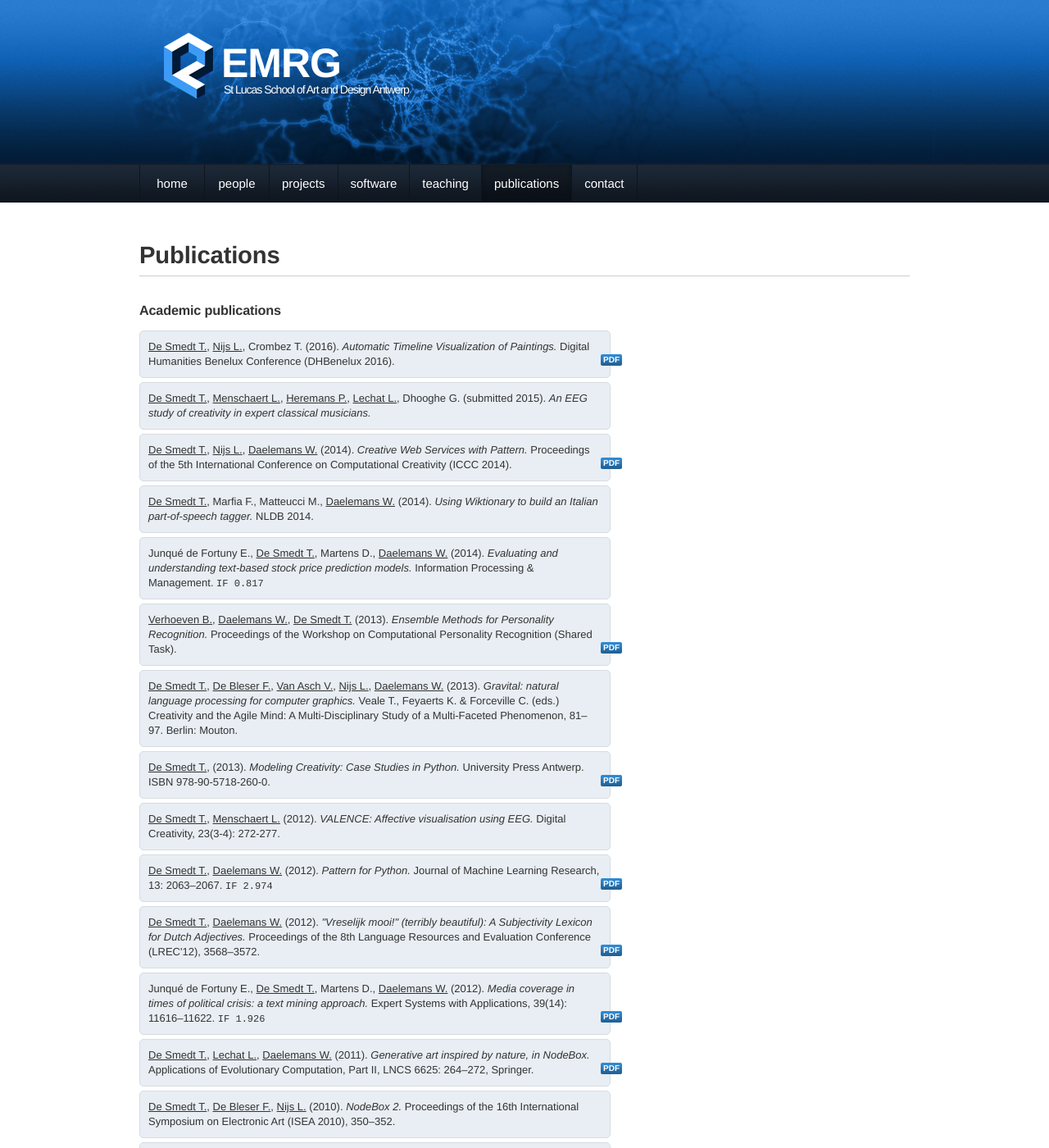
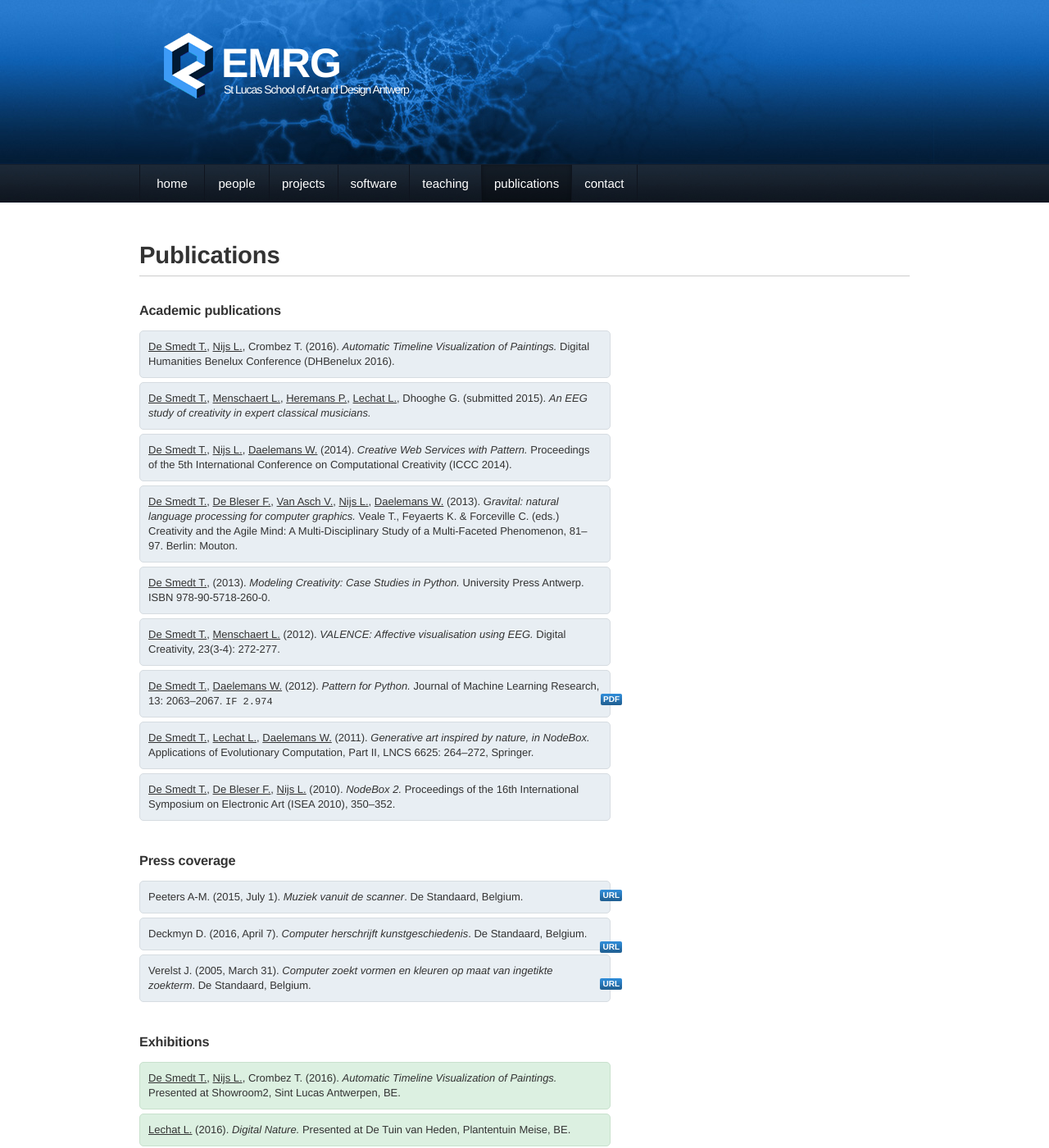
Before and after one commit to nodebox/emrg.be, a Jekyll site: the page built from publications/index.md, in a window 1280 px wide and 1400 px high. Shown: the whole window at 82% size. Built offline with Jekyll 4.4.1, drawn with Linux system fonts in a browser that asks for light colours; nearby versions of some CDN libraries; comment, search, counter and statistics services are not loaded; some of the changed text lies outside the part shown.

Commit message:
Update index.md

```diff
--- a/publications/index.md
+++ b/publications/index.md
@@ -14,7 +14,6 @@ title: Publications
 	(2016).
 	<cite>Automatic Timeline Visualization of Paintings.</cite>
 	Digital Humanities Benelux Conference (DHBenelux 2016).
-	<a href="http://www.dhbenelux.org/wp-content/uploads/2016/05/22_DeSmedt-etal_FinalAbstract_DHBenelux2016_short.pdf" class="attachment">PDF</a>
 </div>
 
 <div class="publication box">
@@ -34,38 +33,6 @@ title: Publications
 	(2014).
 	<cite>Creative Web Services with Pattern.</cite>
 	Proceedings of the 5th International Conference on Computational Creativity (ICCC 2014).
-	<a href="http://computationalcreativity.net/iccc2014/wp-content/uploads/2014/06//13.5_DeSmedt.pdf" class="attachment">PDF</a>
-</div>
-
-<div class="publication box">
-	<a href="../people/tom-de-smedt.html" class="author">De Smedt T.</a>,
-	Marfia F.,
-	Matteucci M.,
-	<a href="http://www.clips.ua.ac.be/people/walter-daelemans" class="author">Daelemans W.</a>
-	(2014).
-	<cite>Using Wiktionary to build an Italian part-of-speech tagger.</cite>
-	NLDB 2014.
-</div>
-
-<div class="publication box">
-	Junqu&eacute; de Fortuny E.,
-	<a href="../people/tom-de-smedt.html" class="author">De Smedt T.</a>,
-	Martens D.,
-	<a href="http://www.clips.ua.ac.be/people/walter-daelemans" class="author">Daelemans W.</a>
-	(2014).
-	<cite>Evaluating and understanding text-based stock price prediction models.</cite>
-	Information Processing &amp; Management.
-	<code>IF 0.817</code>
-</div>
-
-<div class="publication box">
-	<a href="http://www.clips.ua.ac.be/people/ben-verhoeven" class="author">Verhoeven B.</a>,
-	<a href="http://www.clips.ua.ac.be/people/walter-daelemans" class="author">Daelemans W.</a>,
-	<a href="../people/tom-de-smedt.html" class="author">De Smedt T.</a>
-	(2013).
-	<cite>Ensemble Methods for Personality Recognition.</cite>
-	Proceedings of the Workshop on Computational Personality Recognition (Shared Task).
-	<a href="http://www.clips.ua.ac.be/sites/default/files/verhoevenetal2013.pdf" class="attachment">PDF</a>
 </div>
 
 <div class="publication box">
@@ -85,7 +52,6 @@ title: Publications
 	(2013).
 	<cite>Modeling Creativity: Case Studies in Python.</cite>
 	University Press Antwerp. ISBN 978-90-5718-260-0.
-	<a href="http://www.clips.ua.ac.be/sites/default/files/modeling-creativity.pdf" class="attachment">PDF</a>
 </div>
 
 <div class="publication box">
@@ -108,33 +74,11 @@ title: Publications
 
 <div class="publication box">
 	<a href="../people/tom-de-smedt.html" class="author">De Smedt T.</a>,
-	<a href="http://www.clips.ua.ac.be/people/walter-daelemans" class="author">Daelemans W.</a>
-	(2012).
-	<cite>"Vreselijk mooi!" (terribly beautiful): A Subjectivity Lexicon for Dutch Adjectives.</cite>
-	Proceedings of the 8th Language Resources and Evaluation Conference (LREC'12), 3568–3572.
-	<a href="http://www.clips.ua.ac.be/sites/default/files/desmedt-subjectivity.pdf" class="attachment">PDF</a>
-</div>
-
-<div class="publication box">
-	Junqu&eacute; de Fortuny E.,
-	<a href="../people/tom-de-smedt.html" class="author">De Smedt T.</a>,
-	Martens D.,
-	<a href="http://www.clips.ua.ac.be/people/walter-daelemans" class="author">Daelemans W.</a>
-	(2012).
-	<cite>Media coverage in times of political crisis: a text mining approach.</cite>
-	Expert Systems with Applications, 39(14): 11616–11622.
-	<code>IF 1.926</code>
-	<a href="http://www.clips.ua.ac.be/sites/default/files/coverage.pdf" class="attachment">PDF</a>
-</div>
-
-<div class="publication box">
-	<a href="../people/tom-de-smedt.html" class="author">De Smedt T.</a>,
 	<a href="http://ludivinelechat.be" class="author">Lechat L.</a>,
 	<a href="http://www.clips.ua.ac.be/people/walter-daelemans" class="author">Daelemans W.</a>
 	(2011).
 	<cite>Generative art inspired by nature, in NodeBox.</cite>
 	Applications of Evolutionary Computation, Part II, LNCS 6625: 264–272, Springer.
-	<a href="http://www.clips.ua.ac.be/sites/default/files/desmedt-generative-art.pdf" class="attachment">PDF</a>
 </div>
 
 <div class="publication box">
@@ -144,15 +88,6 @@ title: Publications
 	(2010).
 	<cite>NodeBox 2.</cite>
 	Proceedings of the 16th International Symposium on Electronic Art (ISEA 2010), 350–352.
-</div>
-
-<div class="publication box">
-	<a href="../people/tom-de-smedt.html" class="author">De Smedt T.</a>,
-	<a href="http://www.clips.ua.ac.be/people/vincent-van-asch" class="author">Van Asch V.,</a>,
-	<a href="http://www.clips.ua.ac.be/people/walter-daelemans" class="author">Daelemans W.</a>
-	(2010).
-	<cite>Memory-based shallow parser for Python.</cite> CLiPS Technical Report Series, CTRS-002, ISSN 2033-3544.
-	<a href="http://www.clips.ua.ac.be/sites/default/files/ctrs-002.pdf" class="attachment">PDF</a>
 </div>
 
 <br>
```
